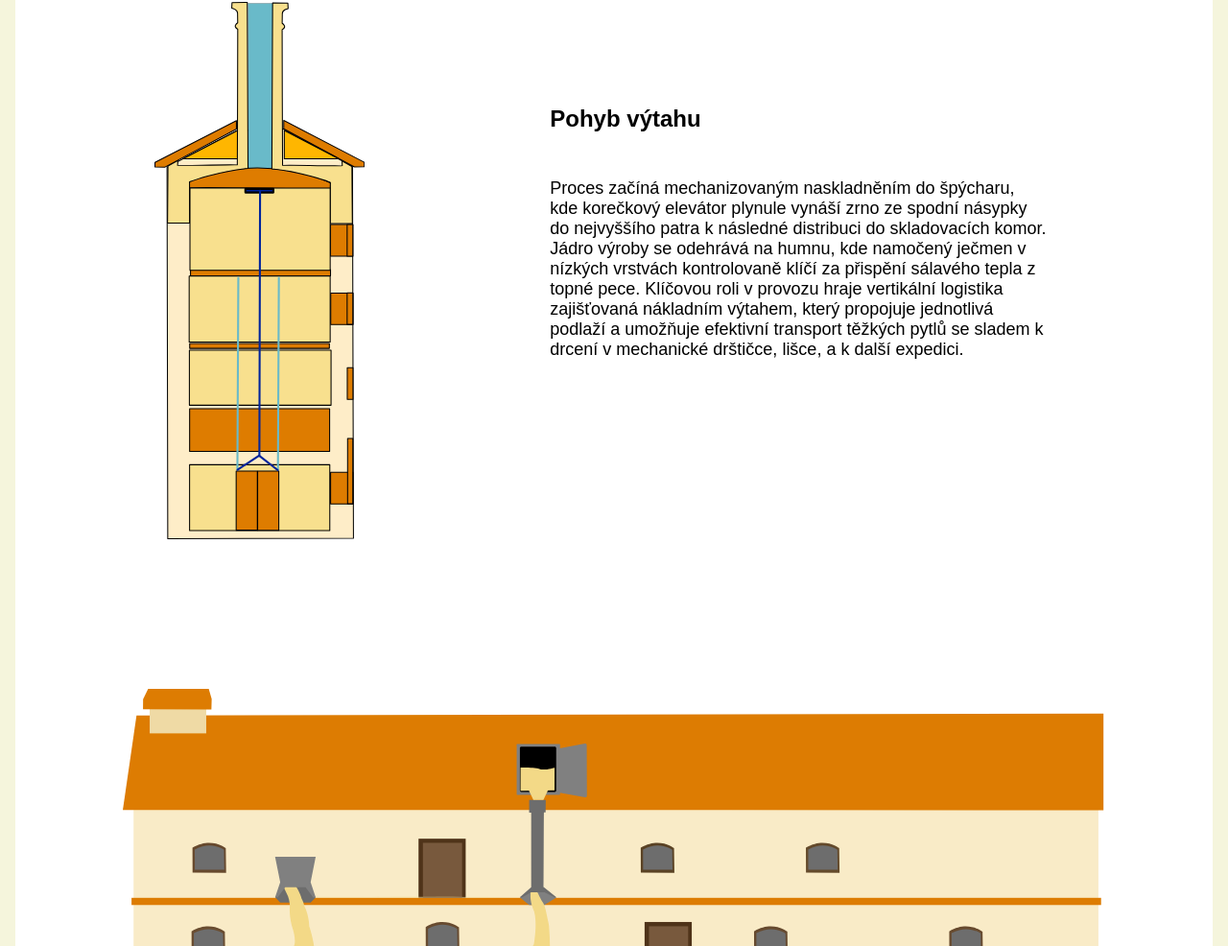
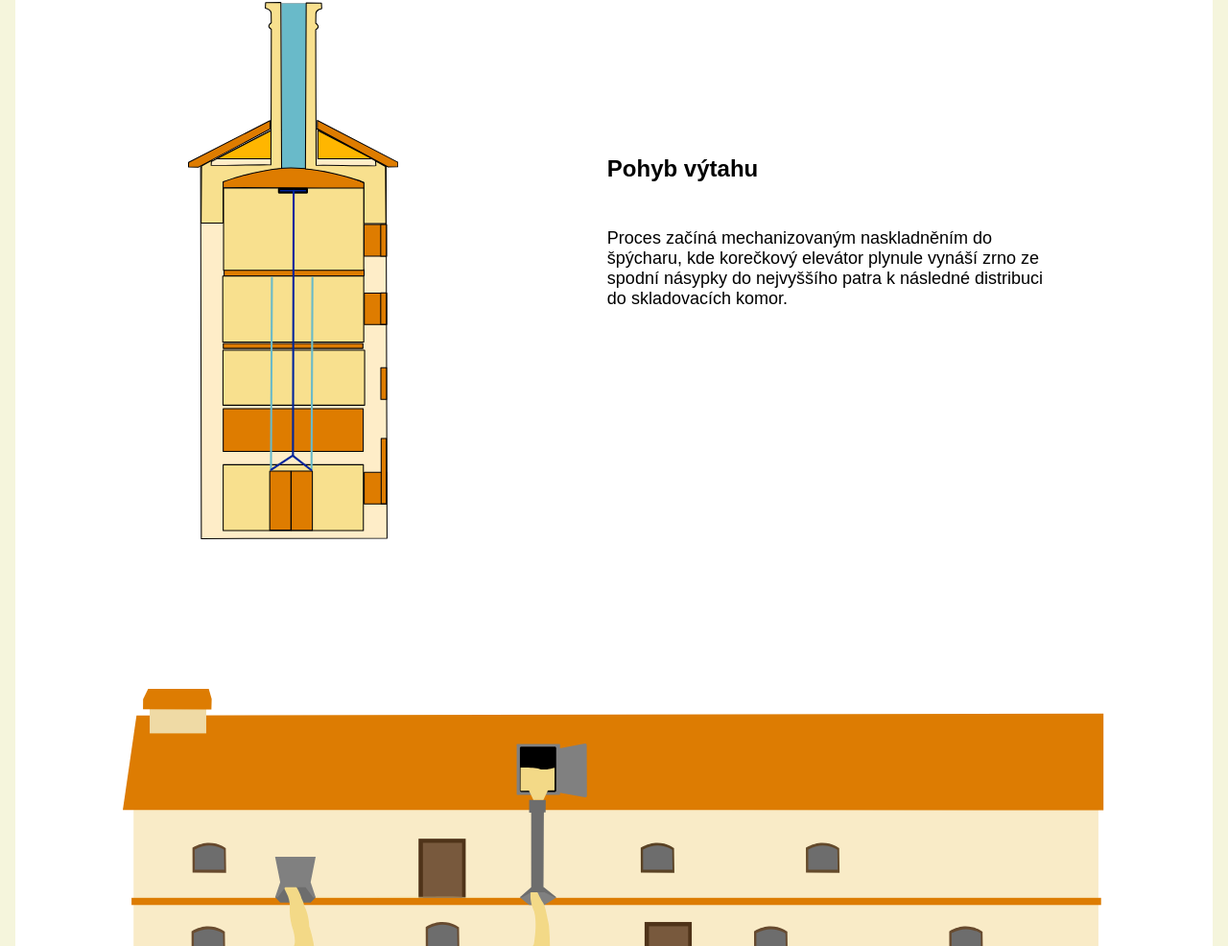
Before and after one commit to zkrajewska/bakalarka-vspj, a website with bundled scripts: page index.html in a window 1280 px wide. Shown: the part 3374-4360 px from the top of the page at 96% size. Built offline with nearby package versions, Linux system fonts and the light colour scheme.

```diff
--- a/index.html
+++ b/index.html
@@ -96,7 +96,7 @@
             </div>
             <div class="text-popis">
                 <h2>Pohyb výtahu</h2>
-                <p>Proces začíná mechanizovaným naskladněním do špýcharu, kde korečkový elevátor plynule vynáší zrno ze spodní násypky do nejvyššího patra k následné distribuci do skladovacích komor. Jádro výroby se odehrává na humnu, kde namočený ječmen v nízkých vrstvách kontrolovaně klíčí za přispění sálavého tepla z topné pece. Klíčovou roli v provozu hraje vertikální logistika zajišťovaná nákladním výtahem, který propojuje jednotlivá podlaží a umožňuje efektivní transport těžkých pytlů se sladem k drcení v mechanické drštičce, lišce, a k další expedici.</p>
+                <p>Proces začíná mechanizovaným naskladněním do špýcharu, kde korečkový elevátor plynule vynáší zrno ze spodní násypky do nejvyššího patra k následné distribuci do skladovacích komor. </p>
             </div>
 
         </div>
```
